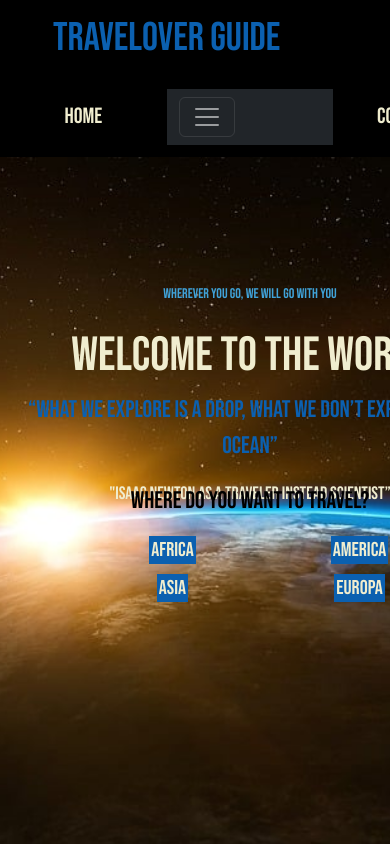
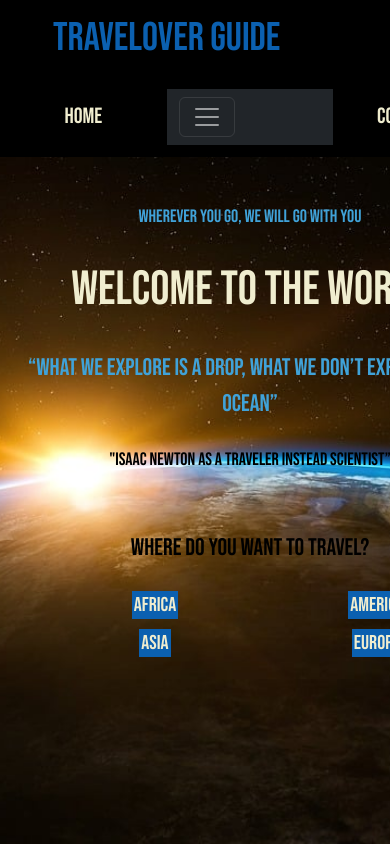
Before and after one commit to fabriquin56123/desarrollo_web_coder_Fabri, a website: page index.html in a window 390 px wide. Shown: the top 844 px of the page. Drawn offline with nearby package versions, Linux system fonts and the light colour scheme.

Commit message:
arreglando el sass

```diff
--- a/sass/base/_generales.scss
+++ b/sass/base/_generales.scss
@@ -9,14 +9,9 @@ body {
 }
 
 .bContainer{
-    display: grid;
     width: 100%;
     height: 100vh;
-    grid-template-columns: 1fr;
-    grid-template-rows: auto auto auto;
-    grid-template-areas:
-    "header"
+    @include grid(1fr, auto auto auto, "header"
     "main"
-    "footer"
-    ;
+    "footer", 0px);
 }
--- a/sass/components/_sections.scss
+++ b/sass/components/_sections.scss
@@ -26,7 +26,7 @@
 
 .cardd{
     width: 23.625rem;
-    height: 26.25rem;
+    height: 28.125rem;
     padding: 0.25rem;
     margin:1rem;
 
--- a/sass/layout/_footer.scss
+++ b/sass/layout/_footer.scss
@@ -25,7 +25,5 @@ footer{
 }
 
 .flexboxFooter{
-    grid-area: "footer";
-    display: flex;
-    justify-content: center;
+    @include flex;
 }
--- a/sass/layout/_header.scss
+++ b/sass/layout/_header.scss
@@ -6,6 +6,10 @@ header{
     position: sticky;
     top:0;
     grid-area: "header";
+    a:hover{
+        font-weight: bold;
+        filter:grayscale(50%);
+    }
 }
 
 
--- a/sass/layout/_main-index.scss
+++ b/sass/layout/_main-index.scss
@@ -28,10 +28,10 @@ main{
 }
 
 .flexboxMain{
+    @include flex;
     margin-top: 6.875rem;
+    margin-bottom: 1.875rem;
     grid-area: "main";
-    display: flex;
-    flex-wrap: wrap;
     justify-content:space-around;
     align-items: center;
 }
@@ -67,14 +67,13 @@ main{
 }
 
 #slogan{
-    font-size: 24px;
+    font-size: 1.5rem;
     color: map-get($colores,celeste);
 }
 
 #presentation{
     font-size: 5rem;
     color: map-get($colores,crema);
-    margin:0px;
 }
 
 #phrase{
@@ -83,7 +82,8 @@ main{
 }
 
 #phrase_author{
-    font-size: 1.125rem;
+    @extend #slogan;
+
 }
 
 #offer{
--- a/sass/layout/mediaQueries.scss/mediaQuerie420px.scss
+++ b/sass/layout/mediaQueries.scss/mediaQuerie420px.scss
@@ -2,13 +2,8 @@
 
 
     .navbar{
-        grid-template-columns: repeat(3, 1fr);
-        grid-template-rows: 2fr;
-
-        grid-template-areas:
-        "titulo titulo mundo"
-        "home continents footers"
-        ;
+        @include grid(repeat(3, 1fr), 2fr, "titulo titulo mundo"
+        "home continents footers", 0px);
 
     }
 
@@ -22,20 +17,29 @@
 
 
     #slogan{
-        font-size: 0.875rem;
+        grid-area: sl;
+        font-size: 1.125rem;
         text-align: center;
     }
 
     #presentation{
+        grid-area: pres;
         font-size: 3rem;
         color: map-get($colores,crema);
         text-align: center;
     }
 
     #phrase{
+        grid-area: phras;
         font-size: 1.5rem;
-        color: map-get($colores,azulMarino);
+        color: map-get($colores,celeste);
         text-align: center;
+    }
+
+    #phrase_author{
+        grid-area: phrase_a;
+        color: map-get($colores, negro );
+
     }
 
     .intro{
@@ -51,15 +55,8 @@
     }
 
     .elemen{
-        margin-top: 14px;
-        display: grid;
-        grid-template-columns: repeat(2, 1fr);
-        grid-template-rows: 1fr;
-        grid-template-areas:
-        "afri ame"
-        "as eu"
-        ;
-        gap:0.5rem;
+        margin-top: 1.5rem;
+        @include grid(repeat(2, 1fr),1fr, "afri ame" "as eu", 0.5rem);
     }
 
     #afri{
@@ -86,8 +83,15 @@
         background-color: map-get($colores,azulMarino);
     }
 
-    .continents a{
-        font-size: 1.25rem;
+    .continents{
+        width: 100%;
+        height: 18.75rem;
+        grid-area: "continents";
+        justify-content: center;
+        a{
+            font-size: 1.25rem;
+        }
+
     }
 
     .cardd{
@@ -98,4 +102,28 @@
         }
     }
 
+    .intro{
+        height:100%;
+        grid-area: intro;
+        display: grid;
+        grid-template-columns: 1fr;
+        grid-template-rows: 1fr, 2fr, 2fr, 1fr;
+        grid-template-areas:
+        "sl"
+        "pres"
+        "phras"
+        "phrase_a"
+        ;
+        gap:0.5rem;
+    }
+
+    .flexboxMain{
+        margin-top: 1.875rem;
+        @include grid(1fr, repeat(2,1fr),"intro" "continents", 0px);
+    }
+
+    h3{
+        font-size: 0.875rem;
+    }
+
 }
--- a/sass/style.scss
+++ b/sass/style.scss
@@ -1,6 +1,7 @@
 /*archivos utilities*/
 
 @import "./utilities/maps.scss";
+@import "./utilities/mixins.scss";
 
 /*reset*/
 
--- a/sass/utilities/mixins.scss
+++ b/sass/utilities/mixins.scss
@@ -0,0 +1,14 @@
+@mixin flex{
+    display: flex;
+    flex-wrap: wrap;
+    justify-content: center;
+
+}
+
+@mixin grid($col,$row,$area,$gap){
+    display: grid;
+    grid-template-columns: $col;
+    grid-template-rows:$row;
+    grid-template-areas: $area;
+    gap:$gap;
+}
```
Also changed, not shown: package.json (+191 -1 lines), css/style.css.
